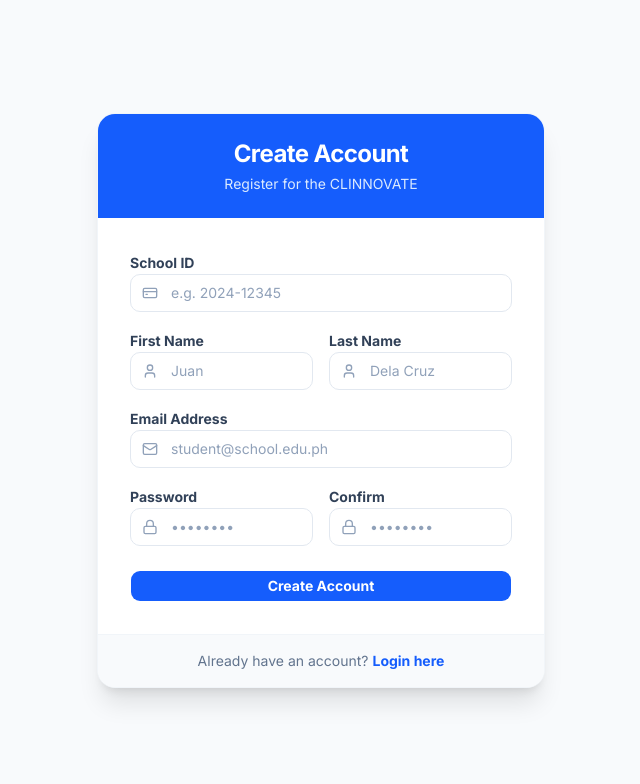
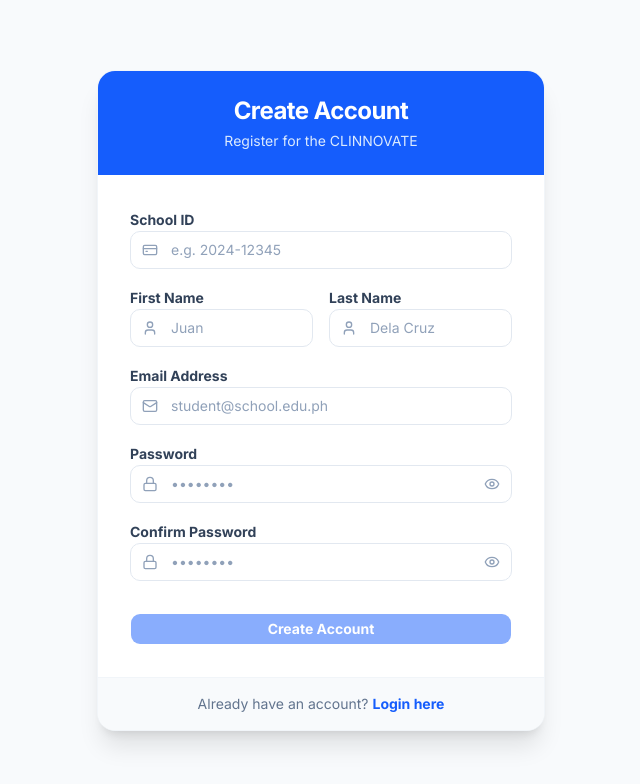
Before and after one commit to Jabez-max/school-clinic-system, a Next.js app in the folder web/: page /register in a window 1280 px wide. Shown: the top 784 px of the page, without its empty margins (319-959 px from the left). Built offline with nearby package versions, Linux system fonts and the light colour scheme.

Commit message:
Fix Announcements dark mode and add Register success popup with password strength

```diff
--- a/web/app/register/page.tsx
+++ b/web/app/register/page.tsx
@@ -1,16 +1,33 @@
 "use client";
 
-import React, { useState } from "react";
+import React, { useState, useEffect } from "react";
 import { useRouter } from "next/navigation";
 import Link from "next/link";
-import { User, Mail, Lock, CreditCard, Loader2, CheckCircle2, AlertCircle } from "lucide-react";
+import { User, Mail, Lock, CreditCard, Loader2, CheckCircle2, AlertCircle, Eye, EyeOff, XCircle, ArrowRight } from "lucide-react";
 import { Button } from "@/components/ui/button";
 
 export default function RegisterPage() {
   const router = useRouter();
   const [isLoading, setIsLoading] = useState(false);
   const [error, setError] = useState("");
-  const [success, setSuccess] = useState("");
+
+  // BAGONG STATE PARA SA SUCCESS POPUP
+  const [showSuccessPopup, setShowSuccessPopup] = useState(false);
+
+  const [showPassword, setShowPassword] = useState(false);
+  const [showConfirmPassword, setShowConfirmPassword] = useState(false);
+
+  // Password Strength States
+  const [passwordStrength, setPasswordStrength] = useState(0);
+  const [strengthLabel, setStrengthLabel] = useState("");
+  const [strengthColor, setStrengthColor] = useState("bg-slate-200");
+
+  const [reqs, setReqs] = useState({
+    length: false,
+    upper: false,
+    number: false,
+    special: false
+  });
 
   const [formData, setFormData] = useState({
     schoolId: "",
@@ -21,6 +38,44 @@
     confirmPassword: ""
   });
 
+  // Evaluate password strength whenever password changes
+  useEffect(() => {
+    const pwd = formData.password;
+
+    const hasLength = pwd.length >= 8;
+    const hasUpper = /[A-Z]/.test(pwd);
+    const hasNumber = /[0-9]/.test(pwd);
+    const hasSpecial = /[^A-Za-z0-9]/.test(pwd);
+
+    setReqs({ length: hasLength, upper: hasUpper, number: hasNumber, special: hasSpecial });
+
+    let score = 0;
+    if (hasLength) score++;
+    if (hasUpper) score++;
+    if (hasNumber) score++;
+    if (hasSpecial) score++;
+
+    setPasswordStrength(score);
+
+    if (pwd.length === 0) {
+      setStrengthLabel("");
+      setStrengthColor("bg-slate-200");
+    } else if (score <= 1) {
+      setStrengthLabel("Weak");
+      setStrengthColor("bg-rose-500");
+    } else if (score === 2) {
+      setStrengthLabel("Moderate");
+      setStrengthColor("bg-orange-500");
+    } else if (score === 3) {
+      setStrengthLabel("Strong");
+      setStrengthColor("bg-emerald-500");
+    } else if (score === 4) {
+      setStrengthLabel("Very Strong");
+      setStrengthColor("bg-green-600");
+    }
+  }, [formData.password]);
+
+
   const handleChange = (e: React.ChangeEvent<HTMLInputElement>) => {
     setFormData({ ...formData, [e.target.name]: e.target.value });
     setError(""); // Clear error when typing
@@ -30,7 +85,12 @@
     e.preventDefault();
     setIsLoading(true);
     setError("");
-    setSuccess("");
+
+    if (passwordStrength < 4) {
+      setError("Please create a 'Very Strong' password by meeting all requirements.");
+      setIsLoading(false);
+      return;
+    }
 
     if (formData.password !== formData.confirmPassword) {
       setError("Passwords do not match.");
@@ -57,12 +117,13 @@
         throw new Error(data.error || "Registration failed");
       }
 
-      setSuccess("Account created successfully! Redirecting to login...");
+      // I-trigger ang paglabas ng Popup Modal
+      setShowSuccessPopup(true);
 
-      // I-redirect sa login page after 2 seconds
+      // Auto-redirect to login after 5 seconds
       setTimeout(() => {
         router.push("/login");
-      }, 2000);
+      }, 5000);
 
     } catch (err: any) {
       setError(err.message);
@@ -72,7 +133,29 @@
   };
 
   return (
-    <div className="min-h-screen bg-slate-50 flex items-center justify-center p-4">
+    <div className="min-h-screen bg-slate-50 flex items-center justify-center p-4 relative">
+
+      {/* ===================== SUCCESS POPUP MODAL ===================== */}
+      {showSuccessPopup && (
+        <div className="fixed inset-0 z-[100] flex items-center justify-center p-4 bg-slate-900/50 backdrop-blur-sm animate-in fade-in duration-200">
+          <div className="bg-white rounded-2xl shadow-xl w-full max-w-sm overflow-hidden flex flex-col items-center text-center p-8 animate-in zoom-in-95 duration-200">
+            <div className="h-16 w-16 rounded-full flex items-center justify-center mb-5 bg-green-100 text-green-600">
+              <CheckCircle2 className="h-8 w-8" />
+            </div>
+            <h2 className="text-2xl font-bold text-slate-800 mb-2">Welcome to CLINNOVATE! 🎉</h2>
+            <p className="text-slate-500 mb-8 leading-relaxed">
+              Thank you for registering your account, <b className="text-slate-700">{formData.firstName}</b>! You can now login to access the school clinic portal.
+            </p>
+
+            <Button onClick={() => router.push("/login")} className="w-full bg-blue-600 hover:bg-blue-700 text-white rounded-xl py-6 flex items-center justify-center gap-2 font-bold text-base transition-colors">
+              Proceed to Login <ArrowRight className="h-5 w-5" />
+            </Button>
+            <p className="text-xs text-slate-400 mt-4 animate-pulse">Redirecting automatically in a few seconds...</p>
+          </div>
+        </div>
+      )}
+
+      {/* Main Registration Card */}
       <div className="bg-white max-w-md w-full rounded-2xl shadow-xl border border-slate-100 overflow-hidden animate-in fade-in zoom-in-95 duration-300">
 
         {/* Header */}
@@ -81,20 +164,12 @@
           <p className="text-blue-100 text-sm mt-1">Register for the CLINNOVATE</p>
         </div>
 
-        {/* Form */}
         <div className="p-6 sm:p-8">
 
           {error && (
             <div className="mb-4 p-3 bg-rose-50 border border-rose-200 text-rose-600 text-sm rounded-lg flex items-center gap-2">
               <AlertCircle className="h-4 w-4 shrink-0" />
               {error}
-            </div>
-          )}
-
-          {success && (
-            <div className="mb-4 p-3 bg-emerald-50 border border-emerald-200 text-emerald-700 text-sm rounded-lg flex items-center gap-2">
-              <CheckCircle2 className="h-4 w-4 shrink-0" />
-              {success}
             </div>
           )}
 
@@ -133,24 +208,94 @@
               </div>
             </div>
 
-            <div className="grid grid-cols-2 gap-4">
+            <div className="grid grid-cols-1 gap-4">
+              {/* PASSWORD FIELD WITH TOGGLE */}
               <div className="space-y-1.5">
                 <label className="text-sm font-bold text-slate-700">Password</label>
                 <div className="relative">
                   <Lock className="absolute left-3 top-1/2 -translate-y-1/2 h-4 w-4 text-slate-400" />
-                  <input required type="password" name="password" value={formData.password} onChange={handleChange} placeholder="••••••••" className="w-full pl-10 pr-3 py-2 border border-slate-200 rounded-lg focus:ring-2 focus:ring-blue-500 outline-none transition-all text-sm text-slate-800 placeholder:text-slate-400" minLength={6} />
+                  <input
+                    required
+                    type={showPassword ? "text" : "password"}
+                    name="password"
+                    value={formData.password}
+                    onChange={handleChange}
+                    placeholder="••••••••"
+                    className="w-full pl-10 pr-10 py-2 border border-slate-200 rounded-lg focus:ring-2 focus:ring-blue-500 outline-none transition-all text-sm text-slate-800 placeholder:text-slate-400"
+                  />
+                  <button
+                    type="button"
+                    onClick={() => setShowPassword(!showPassword)}
+                    className="absolute right-3 top-1/2 -translate-y-1/2 text-slate-400 hover:text-slate-600 transition-colors"
+                  >
+                    {showPassword ? <EyeOff className="h-4 w-4" /> : <Eye className="h-4 w-4" />}
+                  </button>
                 </div>
+
+                {/* STRENGTH METER */}
+                {formData.password.length > 0 && (
+                  <div className="mt-2 space-y-2 animate-in fade-in duration-200">
+                    <div className="flex justify-between items-center text-xs font-bold">
+                      <span className="text-slate-500">Password Strength:</span>
+                      <span className={
+                        passwordStrength <= 1 ? "text-rose-500" :
+                        passwordStrength === 2 ? "text-orange-500" :
+                        passwordStrength === 3 ? "text-emerald-500" :
+                        "text-green-600"
+                      }>{strengthLabel}</span>
+                    </div>
+                    <div className="flex gap-1 h-1.5 w-full bg-slate-100 rounded-full overflow-hidden">
+                      <div className={`h-full transition-all duration-300 ${passwordStrength >= 1 ? strengthColor : 'bg-transparent'} w-1/4 rounded-full`}></div>
+                      <div className={`h-full transition-all duration-300 ${passwordStrength >= 2 ? strengthColor : 'bg-transparent'} w-1/4 rounded-full`}></div>
+                      <div className={`h-full transition-all duration-300 ${passwordStrength >= 3 ? strengthColor : 'bg-transparent'} w-1/4 rounded-full`}></div>
+                      <div className={`h-full transition-all duration-300 ${passwordStrength >= 4 ? strengthColor : 'bg-transparent'} w-1/4 rounded-full`}></div>
+                    </div>
+
+                    {/* REQUIREMENTS CHECKLIST */}
+                    <div className="grid grid-cols-2 gap-y-1 text-xs text-slate-500 mt-2">
+                      <div className={`flex items-center gap-1.5 ${reqs.length ? 'text-green-600 font-medium' : ''}`}>
+                        {reqs.length ? <CheckCircle2 className="h-3 w-3" /> : <XCircle className="h-3 w-3 opacity-50" />} Min 8 characters
+                      </div>
+                      <div className={`flex items-center gap-1.5 ${reqs.upper ? 'text-green-600 font-medium' : ''}`}>
+                        {reqs.upper ? <CheckCircle2 className="h-3 w-3" /> : <XCircle className="h-3 w-3 opacity-50" />} 1 Uppercase letter
+                      </div>
+                      <div className={`flex items-center gap-1.5 ${reqs.number ? 'text-green-600 font-medium' : ''}`}>
+                        {reqs.number ? <CheckCircle2 className="h-3 w-3" /> : <XCircle className="h-3 w-3 opacity-50" />} 1 Number
+                      </div>
+                      <div className={`flex items-center gap-1.5 ${reqs.special ? 'text-green-600 font-medium' : ''}`}>
+                        {reqs.special ? <CheckCircle2 className="h-3 w-3" /> : <XCircle className="h-3 w-3 opacity-50" />} 1 Special symbol
+                      </div>
+                    </div>
+                  </div>
+                )}
               </div>
+
+              {/* CONFIRM PASSWORD WITH TOGGLE */}
               <div className="space-y-1.5">
-                <label className="text-sm font-bold text-slate-700">Confirm</label>
+                <label className="text-sm font-bold text-slate-700">Confirm Password</label>
                 <div className="relative">
                   <Lock className="absolute left-3 top-1/2 -translate-y-1/2 h-4 w-4 text-slate-400" />
-                  <input required type="password" name="confirmPassword" value={formData.confirmPassword} onChange={handleChange} placeholder="••••••••" className="w-full pl-10 pr-3 py-2 border border-slate-200 rounded-lg focus:ring-2 focus:ring-blue-500 outline-none transition-all text-sm text-slate-800 placeholder:text-slate-400" minLength={6} />
+                  <input
+                    required
+                    type={showConfirmPassword ? "text" : "password"}
+                    name="confirmPassword"
+                    value={formData.confirmPassword}
+                    onChange={handleChange}
+                    placeholder="••••••••"
+                    className="w-full pl-10 pr-10 py-2 border border-slate-200 rounded-lg focus:ring-2 focus:ring-blue-500 outline-none transition-all text-sm text-slate-800 placeholder:text-slate-400"
+                  />
+                  <button
+                    type="button"
+                    onClick={() => setShowConfirmPassword(!showConfirmPassword)}
+                    className="absolute right-3 top-1/2 -translate-y-1/2 text-slate-400 hover:text-slate-600 transition-colors"
+                  >
+                    {showConfirmPassword ? <EyeOff className="h-4 w-4" /> : <Eye className="h-4 w-4" />}
+                  </button>
                 </div>
               </div>
             </div>
 
-            <Button type="submit" disabled={isLoading} className="w-full bg-blue-600 hover:bg-blue-700 text-white py-2.5 rounded-lg font-bold mt-2 transition-all">
+            <Button type="submit" disabled={isLoading || passwordStrength < 4} className={`w-full text-white py-2.5 rounded-lg font-bold mt-4 transition-all ${passwordStrength < 4 && formData.password.length > 0 ? 'bg-slate-400 cursor-not-allowed' : 'bg-blue-600 hover:bg-blue-700'}`}>
               {isLoading ? <><Loader2 className="mr-2 h-4 w-4 animate-spin" /> Registering...</> : "Create Account"}
             </Button>
           </form>
```
